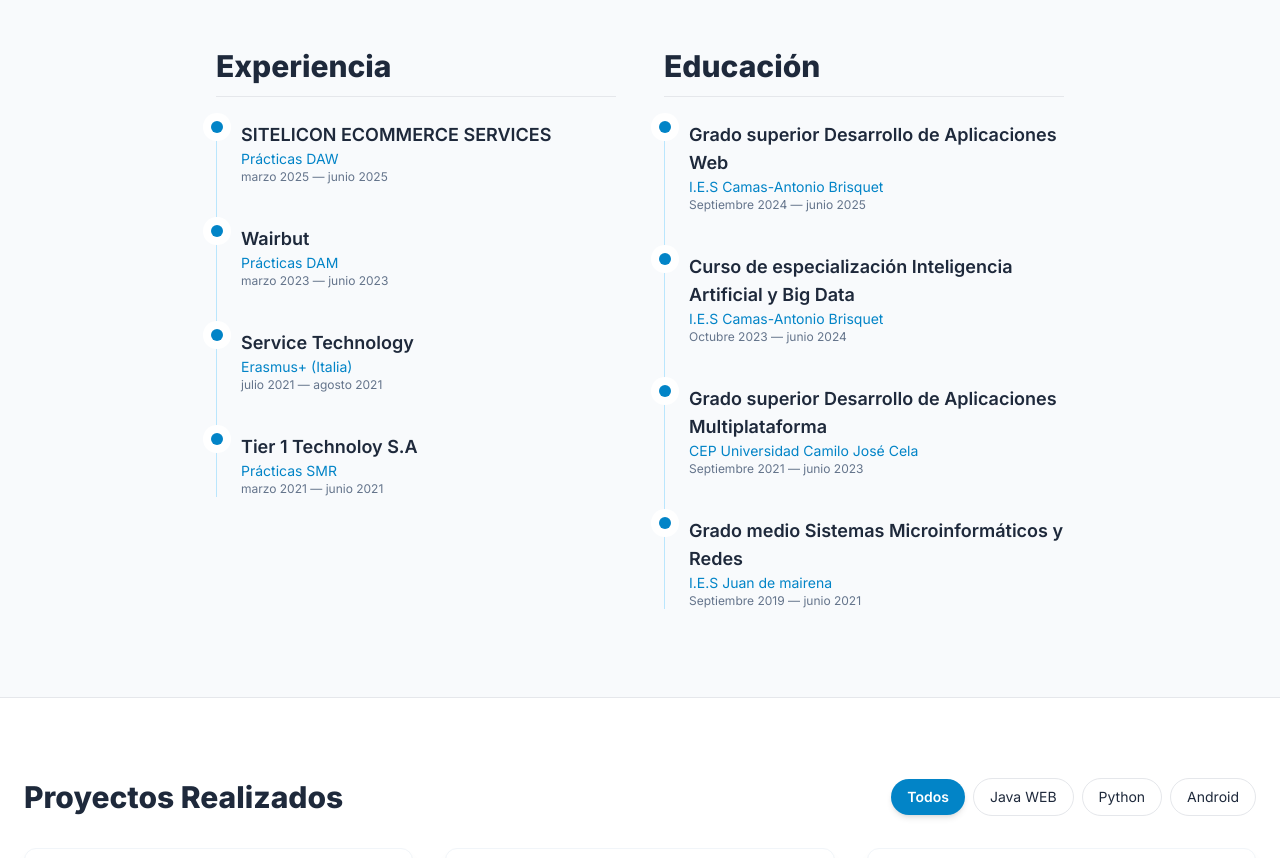
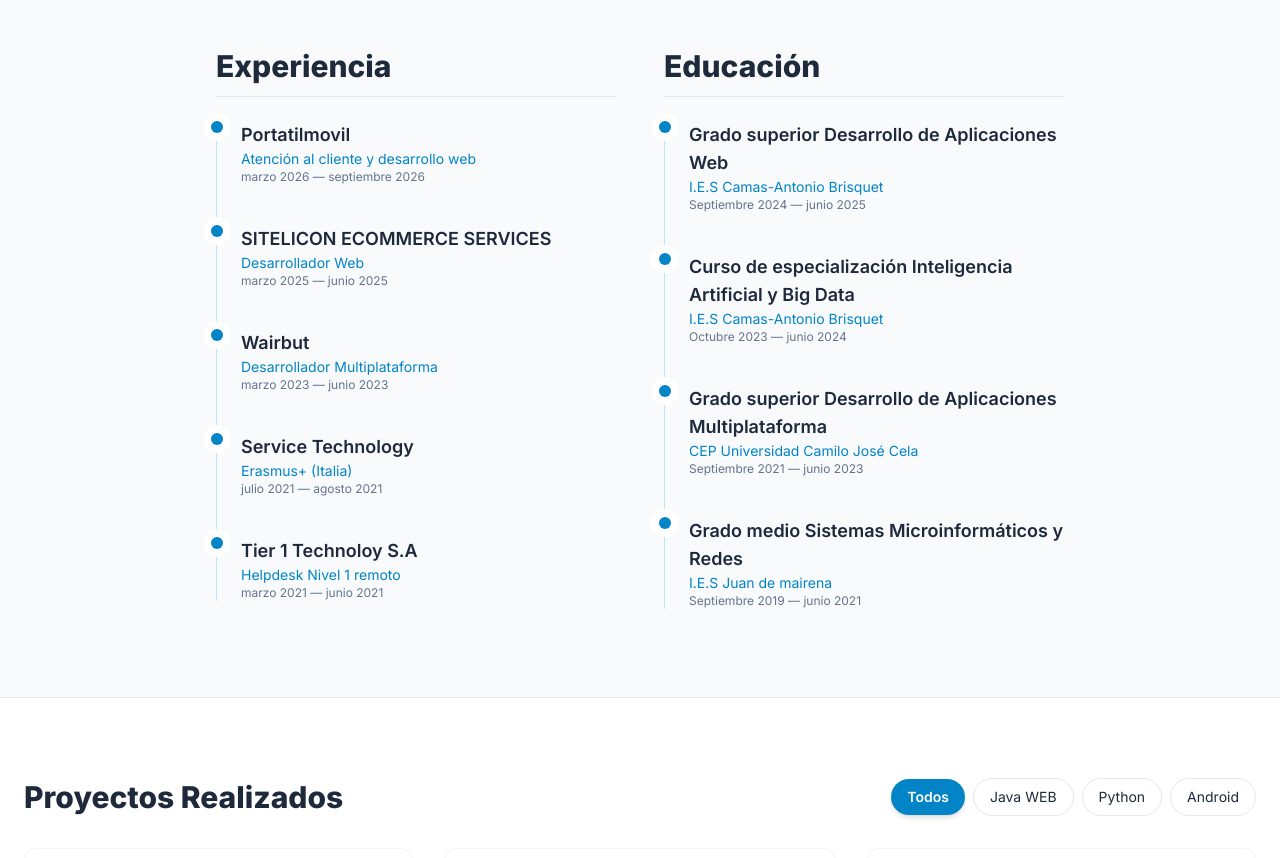
Before and after one commit to Pabloluma/pabloluma.github.io, a plain HTML site: page index.html in a window 1280 px wide. Shown: the part 1300-2158 px from the top of the page. Drawn offline with nearby package versions, Linux system fonts and the light colour scheme.

Commit message:
Update job titles and descriptions in index.html

```diff
--- a/index.html
+++ b/index.html
@@ -260,8 +260,15 @@
                 <ol class="relative border-l border-sky-200">
                     <li class="mb-10 ml-6">
                         <span class="absolute flex items-center justify-center w-3 h-3 bg-sky-600 rounded-full -left-1.5 ring-8 ring-white"></span>
+                        <h3 class="text-lg font-semibold text-slate-800">Portatilmovil</h3>
+                        <p class="text-sm font-medium text-sky-600">Atención al cliente y desarrollo web</p>
+                        <time class="block mb-2 text-xs text-slate-500">marzo 2026 — septiembre 2026</time>
+                        <p class="text-slate-600 text-sm"></p>
+                    </li>
+                    <li class="mb-10 ml-6">
+                        <span class="absolute flex items-center justify-center w-3 h-3 bg-sky-600 rounded-full -left-1.5 ring-8 ring-white"></span>
                         <h3 class="text-lg font-semibold text-slate-800">SITELICON ECOMMERCE SERVICES</h3>
-                        <p class="text-sm font-medium text-sky-600">Prácticas DAW</p>
+                        <p class="text-sm font-medium text-sky-600">Desarrollador Web</p>
                         <time class="block mb-2 text-xs text-slate-500">marzo 2025 — junio 2025</time>
                         <p class="text-slate-600 text-sm"></p>
                     </li>
@@ -269,7 +276,7 @@
                     <li class="mb-10 ml-6">
                         <span class="absolute flex items-center justify-center w-3 h-3 bg-sky-600 rounded-full -left-1.5 ring-8 ring-white"></span>
                         <h3 class="text-lg font-semibold text-slate-800">Wairbut</h3>
-                        <p class="text-sm font-medium text-sky-600">Prácticas DAM</p>
+                        <p class="text-sm font-medium text-sky-600">Desarrollador Multiplataforma</p>
                         <time class="block mb-2 text-xs text-slate-500">marzo 2023 — junio 2023</time>
                         <p class="text-slate-600 text-sm"></p>
                     </li>
@@ -285,7 +292,7 @@
                     <li class="ml-6">
                         <span class="absolute flex items-center justify-center w-3 h-3 bg-sky-600 rounded-full -left-1.5 ring-8 ring-white"></span>
                         <h3 class="text-lg font-semibold text-slate-800">Tier 1 Technoloy S.A</h3>
-                        <p class="text-sm font-medium text-sky-600">Prácticas SMR</p>
+                        <p class="text-sm font-medium text-sky-600">Helpdesk Nivel 1 remoto</p>
                         <time class="block mb-2 text-xs text-slate-500">marzo 2021 — junio 2021</time>
                         <p class="text-slate-600 text-sm"></p>
                     </li>
```
